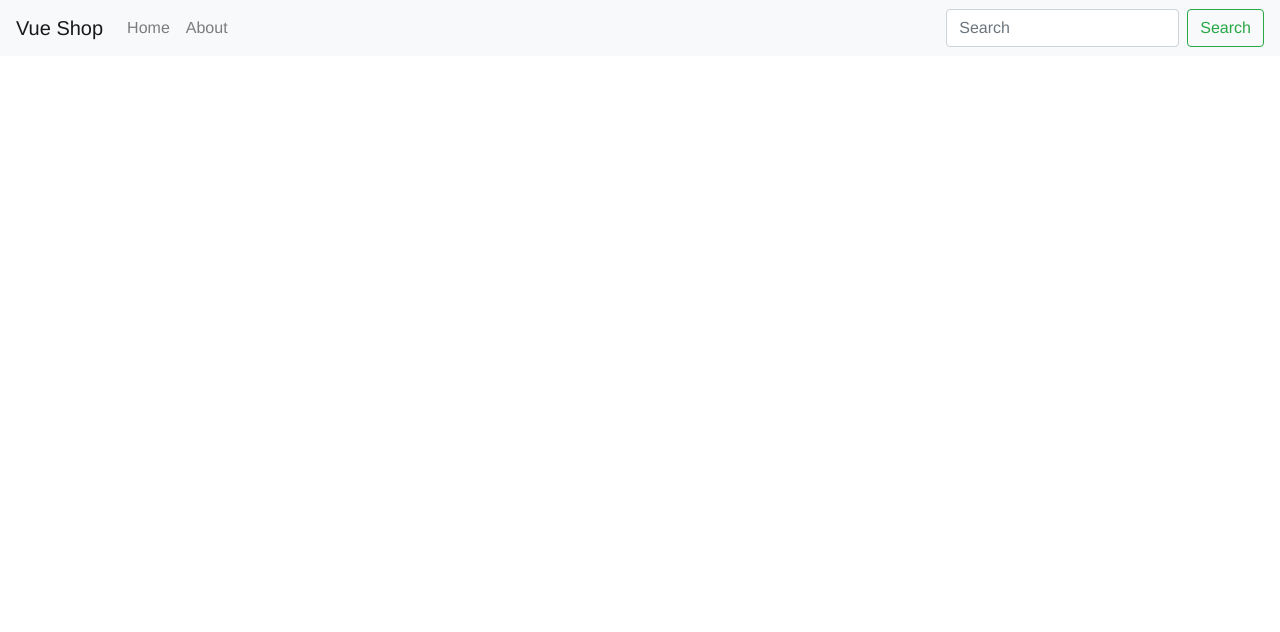
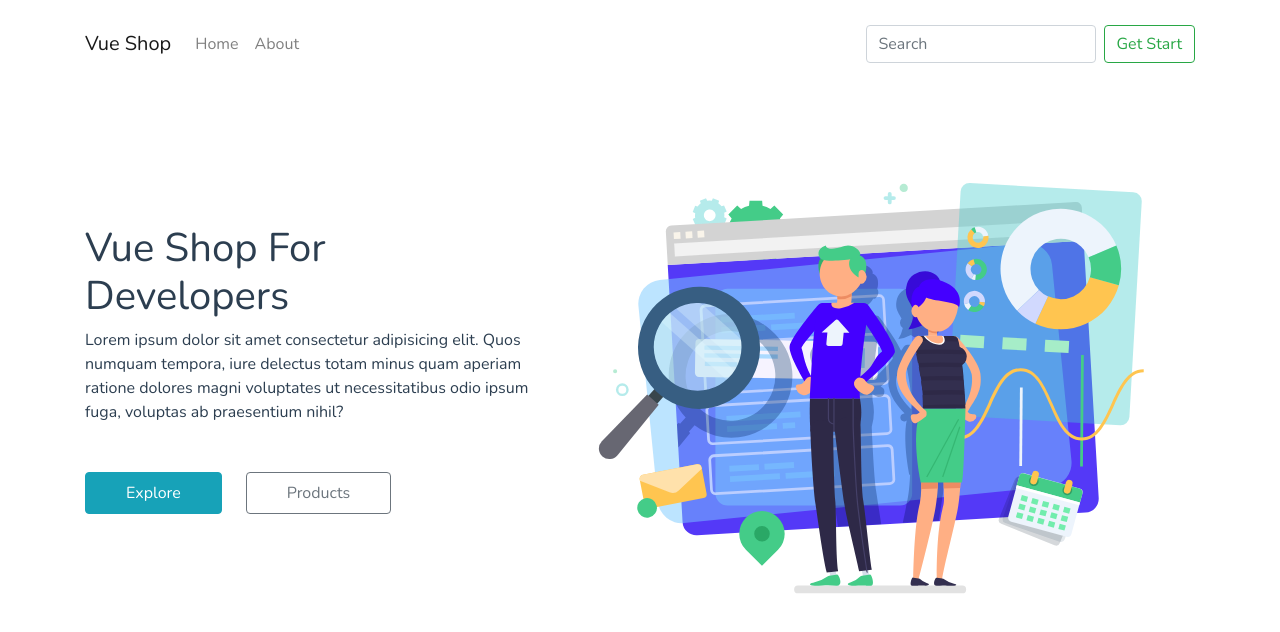
Before and after one commit to hnamvuong/vue-shop, a Vue app: page / in a window 1280 px wide. Shown: the top 632 px of the page. Built offline with nearby package versions, Linux system fonts and the light colour scheme.

Commit message:
hero for home page

```diff
--- a/public/index.html
+++ b/public/index.html
@@ -6,6 +6,7 @@
     <meta http-equiv="X-UA-Compatible" content="IE=edge">
     <meta name="viewport" content="width=device-width,initial-scale=1.0">
     <link rel="icon" href="<%= BASE_URL %>favicon.ico">
+    <link href="https://fonts.googleapis.com/css?family=Nunito:300,400,700" rel="stylesheet">
     <title><%= htmlWebpackPlugin.options.title %></title>
 </head>
 
--- a/src/App.vue
+++ b/src/App.vue
@@ -7,7 +7,7 @@
 
 <style lang="scss">
     #app {
-        font-family: "Avenir", Helvetica, Arial, sans-serif;
+        font-family: 'Nunito', sans-serif;
         -webkit-font-smoothing: antialiased;
         -moz-osx-font-smoothing: grayscale;
         text-align: center;
--- a/src/assets/app.scss
+++ b/src/assets/app.scss
@@ -1 +1,9 @@
-@import '~bootstrap/scss/bootstrap'
+@import '~bootstrap/scss/bootstrap';
+
+body{
+    font-family: 'Nunito', sans-serif !important;
+}
+.custom-btn{
+    // border-radius: 10rem;
+    padding: 0.5rem 2.5rem;
+}
--- /dev/null
+++ b/src/components/Hero.vue
@@ -0,0 +1,46 @@
+<template>
+    <div class="hero">
+        <div class="container h-100">
+          <div class="row h-100 justify-content-center align-items-center">
+            <div class="col-md-5">
+              <div class="hero-content">
+                <h1 class="hero-title">
+                  Vue Shop For Developers
+                </h1>
+                <p>
+                  Lorem ipsum dolor sit amet consectetur adipisicing elit. Quos numquam tempora, iure delectus totam minus quam aperiam ratione dolores magni voluptates ut necessitatibus odio ipsum fuga, voluptas ab praesentium nihil?
+                </p>
+                <div class="hero-btn mt-5">
+                    <button class="btn custom-btn btn-info mr-4">Explore</button>
+                    <button class="btn custom-btn btn-outline-secondary">Products</button>
+                </div>
+              </div>
+            </div>
+            <div class="col-md-7">
+                <div class="graphic">
+                    <img src="/img/svg/graphic.svg" alt="">
+                </div>
+            </div>
+          </div>
+        </div>
+    </div>
+</template>
+
+<script>
+export default {
+  name: "Hero",
+  props: {
+    msg: String
+  }
+};
+</script>
+
+<!-- Add "scoped" attribute to limit CSS to this component only -->
+<style scoped lang="scss">
+  .hero{
+    padding-top: 7rem;
+    width: 100%;
+    height: 500px;
+    text-align: left;
+  }
+</style>
--- a/src/components/Navbar.vue
+++ b/src/components/Navbar.vue
@@ -1,9 +1,11 @@
 <template>
     <div class="hello">
-        <nav class="navbar navbar-expand-lg navbar-light bg-light">
+        <nav class="navbar custom-nav fixed-top navbar-expand-lg navbar-light bg-light">
+            <div class="container">
                 <a class="navbar-brand" href="#">Vue Shop</a>
-            <button class="navbar-toggler" type="button" data-toggle="collapse" data-target="#navbarSupportedContent"
-                aria-controls="navbarSupportedContent" aria-expanded="false" aria-label="Toggle navigation">
+                <button class="navbar-toggler" type="button" data-toggle="collapse"
+                    data-target="#navbarSupportedContent" aria-controls="navbarSupportedContent" aria-expanded="false"
+                    aria-label="Toggle navigation">
                     <span class="navbar-toggler-icon"></span>
                 </button>
 
@@ -19,8 +21,10 @@
                     </ul>
                     <form class="form-inline my-2 my-lg-0">
                         <input class="form-control mr-sm-2" type="search" placeholder="Search" aria-label="Search">
-                    <button class="btn btn-outline-success my-2 my-sm-0" type="submit">Search</button>
+                        <button class="btn btn-outline-success my-2 my-sm-0">Get Start</button>
                     </form>
+                </div>
+
             </div>
         </nav>
 
@@ -38,4 +42,10 @@
 
 <!-- Add "scoped" attribute to limit CSS to this component only -->
 <style scoped lang="scss">
+    @media (min-width: 992px) {
+    .navbar.custom-nav{
+        top:16px;
+        background-color: transparent !important;
+    }
+   }
 </style>
--- a/src/views/Home.vue
+++ b/src/views/Home.vue
@@ -1,7 +1,19 @@
 <template>
-    <div class="home container">
+    <div class="home">
+        <Hero/>
     </div>
 </template>
+
+<script>
+import Hero from '@/components/Hero.vue'
+
+export default {
+    name: 'home',
+    components: {
+        Hero
+    }
+}
+</script>
 
 <style>
 
```
Also changed, not shown: public/img/svg/graphic.svg (added). Lines whose indentation alone changed are shown as unchanged.
